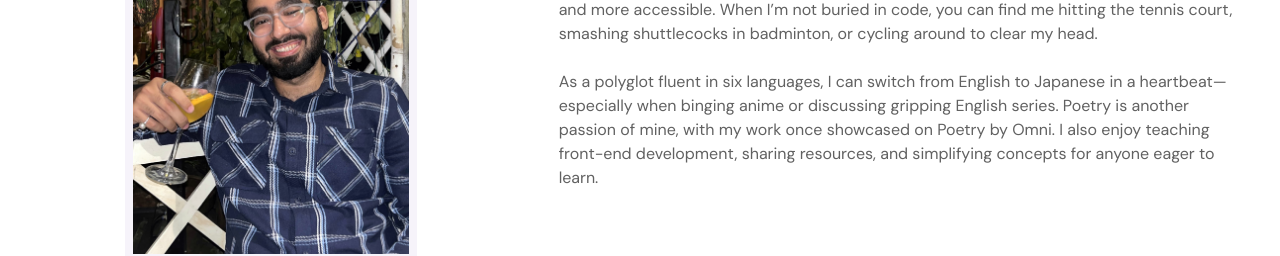
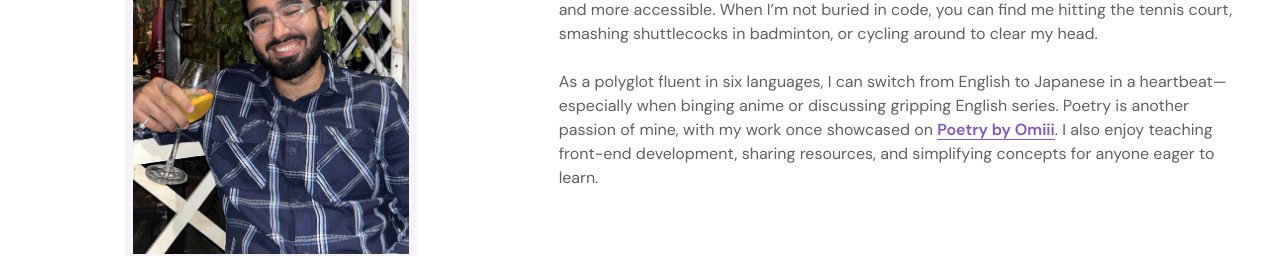
Before and after one commit to OmThakkar/portfolio, a React (Vite) app: page /about in a window 1280 px wide. Shown: the part 414-670 px from the top of the page. Built offline with nearby package versions, Linux system fonts and the light colour scheme.

Commit message:
Fix: Updated About Page

```diff
--- a/src/pages/About.jsx
+++ b/src/pages/About.jsx
@@ -44,7 +44,7 @@ const About = () => {
               As a polyglot fluent in six languages, I can switch from English
               to Japanese in a heartbeat—especially when binging anime or
               discussing gripping English series. Poetry is another passion of
-              mine, with my work once showcased on Poetry by Omni. I also enjoy
+              mine, with my work once showcased on <span className="underline underline-offset-4 text-deep-purple-400 dark:text-deep-purple-300 cursor-pointer font-semibold">Poetry by Omiii</span>. I also enjoy
               teaching front-end development, sharing resources, and simplifying
               concepts for anyone eager to learn.
             </p>
```
